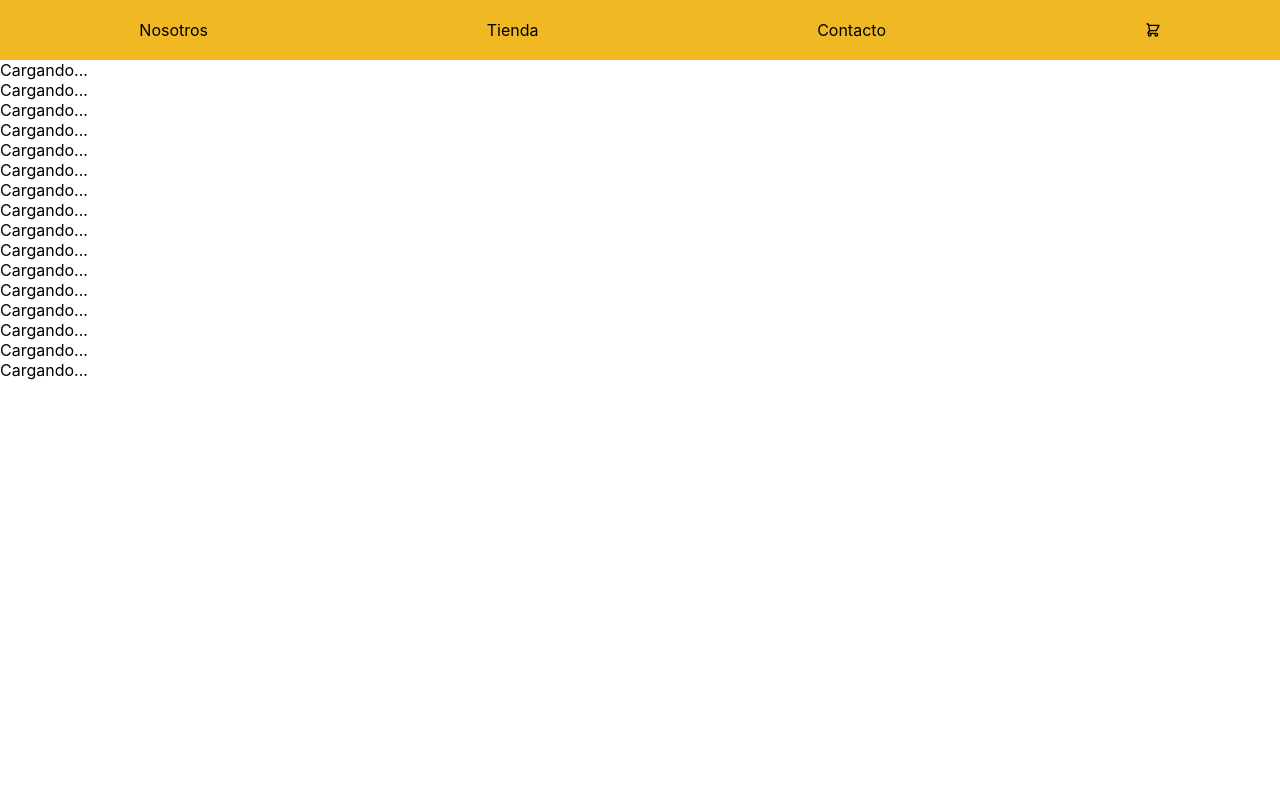
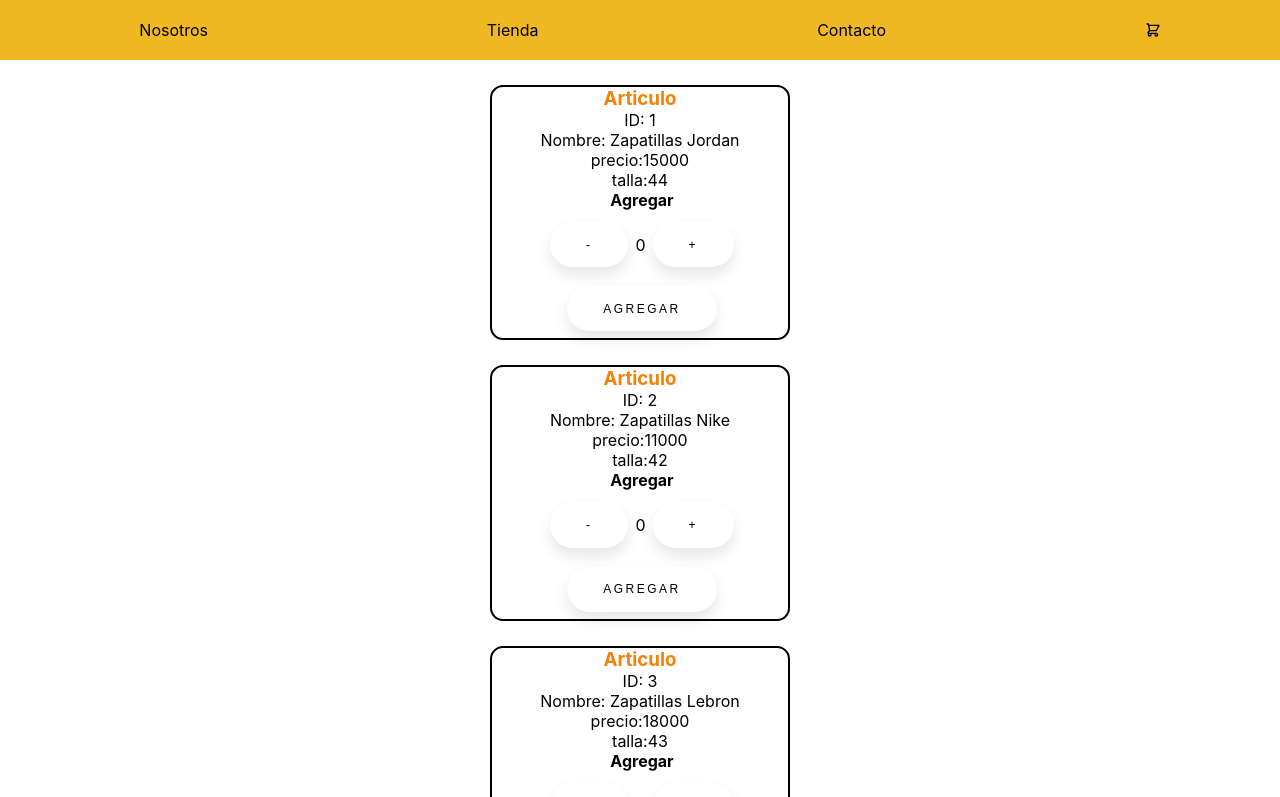
Before and after one commit to PabloGonzalez315/ecommerceReact, a React (Create React App) app: page / in a window 1280 px wide. Shown: the top 797 px of the page. Built offline with nearby package versions, Linux system fonts and the light colour scheme.

Commit message:
desafio clase 6

```diff
--- a/package.json
+++ b/package.json
@@ -9,6 +9,7 @@
     "react": "^17.0.2",
     "react-dom": "^17.0.2",
     "react-icons": "^4.3.1",
+    "react-router-dom": "^6.2.1",
     "react-scripts": "5.0.0",
     "web-vitals": "^2.1.2"
   },
--- a/src/App.js
+++ b/src/App.js
@@ -3,18 +3,19 @@ import ItemListContainer from "./components/ItemListContainer/ItemListContainer"
 import Navbar from "./components/Navbar/Navbar";
 import Item from "./components/Item/Item";
 
-
 function App() {
     return (
-        <div className="container">
-            <Navbar />
-            {/* <ItemListContainer id={1} name={"Zapatillas Jordan"} price={15000} size={44} />
+
+
+            <div className="container">
+                <Navbar />
+                {/* <ItemListContainer id={1} name={"Zapatillas Jordan"} price={15000} size={44} />
             <ItemListContainer id={2} name={"Zapatillas Nike"} price={11000} size={42} />
             <ItemListContainer id={3} name={"Zapatillas Lebron"} price={18000} size={43} />
             <ItemListContainer id={4} name={"Zapatillas Addidas"} price={8000} size={44} /> */}
-            <Item />
+                <Item />
+            </div>
 
-        </div>
     );
 }
 
--- a/src/components/Item/Item.js
+++ b/src/components/Item/Item.js
@@ -1,5 +1,6 @@
 import React, { useEffect, useState }from 'react';
 import { productos } from '../../baseDeDatos';
+import ItemListContainer from '../ItemListContainer/ItemListContainer';
 
 const getProductos = () => {
     return new Promise((resolve,reject) => {
@@ -21,14 +22,8 @@ function Item () {
     []);
 
     return (
-        <div>
-            {cargando ? (<p>Cargando...</p>) : (
-            productos.map((productos) => <Item key={productos.id} productos={productos} />
-            ))}
-        </div>
-
+        <div>{cargando ? <p>Cargando...</p> : productos.map((producto) => <ItemListContainer key={producto.id} producto={producto} />)}</div>
     );
 };
 
-
 export default Item;
--- a/src/components/ItemListContainer/ItemListContainer.js
+++ b/src/components/ItemListContainer/ItemListContainer.js
@@ -1,15 +1,17 @@
 import "./ItemListContainer.css";
 import React from "react";
 import ItemCounter from "../Counter/ItemCounter";
+import Item from "../Item/Item";
 
-const Cards = ({ id, name, price, size }) => {
+const ItemListContainer = ({ producto }) => {
+    console.log(producto);
     return (
         <div className="CardsStyle">
             <h3>Articulo</h3>
-            <p>ID: {id}</p>
-            <p>Nombre: {name}</p>
-            <p>precio:{price}</p>
-            <p>talla:{size}</p>
+            <p>ID: {producto.id}</p>
+            <p>Nombre: {producto.nombre}</p>
+            <p>precio:{producto.precio}</p>
+            <p>talla:{producto.Talla}</p>
             <div>
                 <ItemCounter />
             </div>
@@ -17,4 +19,4 @@ const Cards = ({ id, name, price, size }) => {
     );
 };
 
-export default Cards;
+export default ItemListContainer;
```
Also changed, not shown: 1 other file (tests, documents, lock files or other folders).
